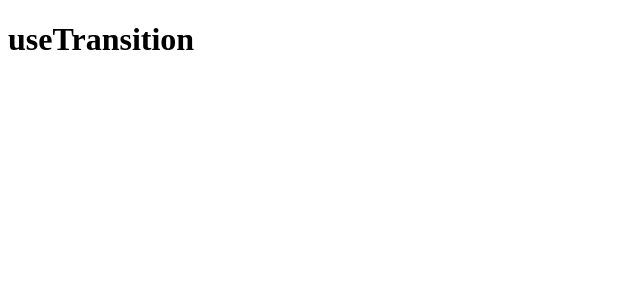
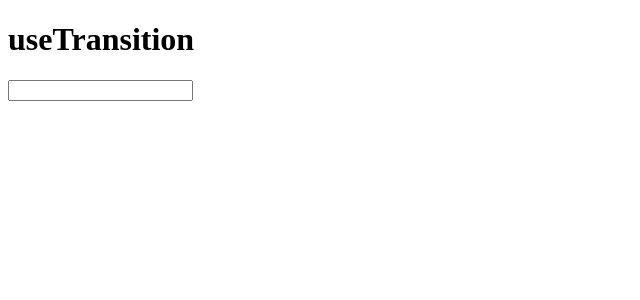
Before and after one commit to minechoo/react19_advance_basic, a React (Vite) app: page / in a window 1280 px wide. Shown: the top 300 px of the page, without its empty margins (0-640 px from the left). Built offline with nearby package versions, Linux system fonts and the light colour scheme.

Commit message:
useTransition으로 상태 업데이트에 우선순위를 두지 않았을때의 문제점 예시

```diff
--- a/src/App.jsx
+++ b/src/App.jsx
@@ -1,7 +1,28 @@
+import { useState } from "react";
+
 export default function App() {
+  const [InputValue, setInputValue] = useState("");
+  const [MovieData, setMovieData] = useState([]);
+
+  //아래와 같이 복수개의 상태값을 동시에 변경처리할때 로직이 무겁고 시간이 오래걸리는 상태변경로직이 같이 있으면
+  //우선순위를 구분하지 않았을때 긴급하게 처리되야 되는 상태 업데이트까지 같이 늦어지면서 사용성에 악역향 발생
+  const handleChange = (e) => {
+    //실제 input에 반영되는 긴급 상태값
+    setInputValue(e.target.value);
+
+    const newData = [];
+    for (let i = 0; i < 10000000; i++) {
+      newData.push(i);
+    }
+    // 실시간 반영할 필요가 없는 비 긴급 상태값
+    setMovieData(newData);
+  };
+
   return (
     <>
       <h1>useTransition</h1>
+
+      <input type="text" value={InputValue} onChange={handleChange} />
     </>
   );
 }
@@ -19,6 +40,4 @@ export default function App() {
   위와 같은 순서의 작업을 할때 상태값이 2개 필요 (input출력용 상태값, 수행완료된 서버데이터를 화면에 출력용 상태값)
   -input용 상태값은 로직처리가 무겁지 않고 화면에 바로바로 반영해야 되는 데이터 (Urgent Update) 긴급 변경필요 데이터
   -서버 데이터 출력용 상태값은 로직처리가 무겁과 화면에 바로바로 출력할 필요가 없는 데이터 (Not Urgent Update) 비긴급 변경필요 데이터
-
-
 */
```
